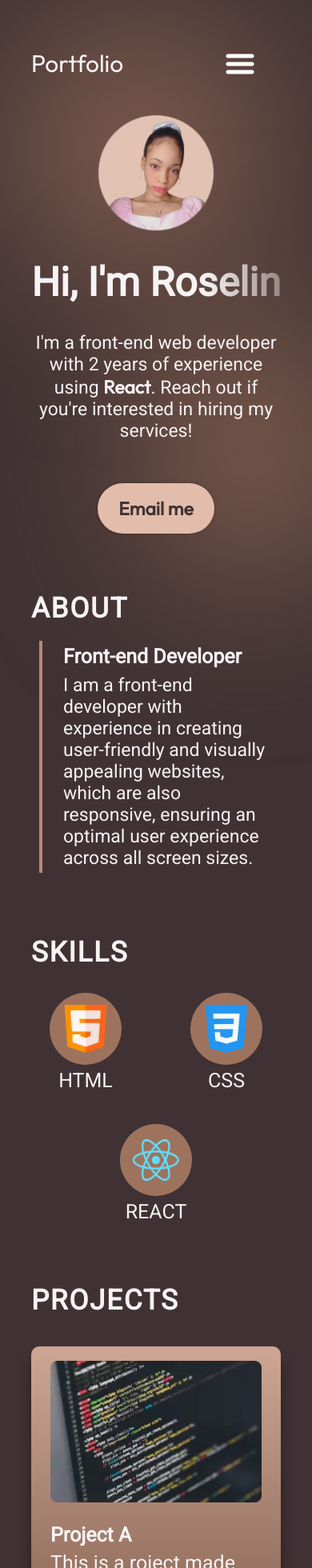
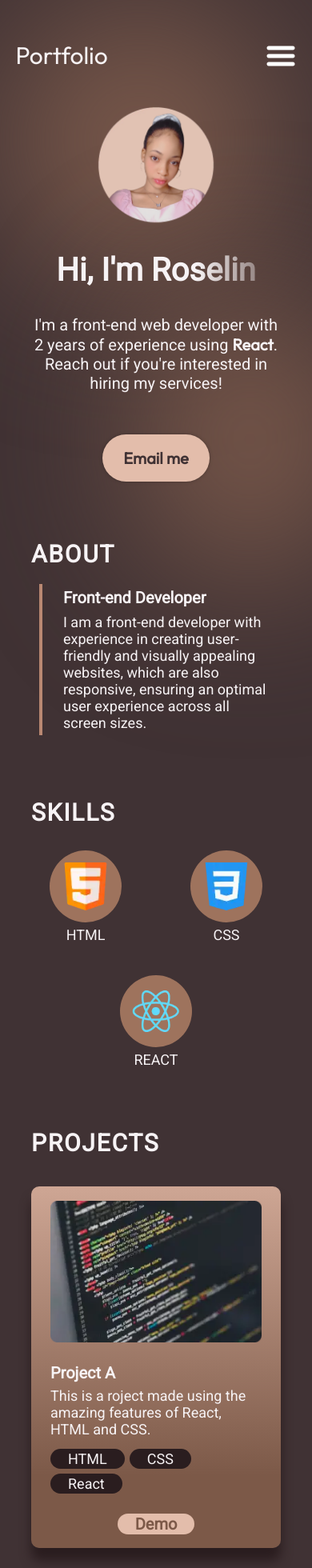
Before and after one commit to react2rosie/portfolio, a React (Vite) app: page / in a window 390 px wide. Shown: the top 1960 px of the page at 80% size. Built offline with nearby package versions, Linux system fonts and the light colour scheme.

Commit message:
resized texts

```diff
--- a/src/components/About/About.module.css
+++ b/src/components/About/About.module.css
@@ -115,7 +115,14 @@
     box-shadow: none;
     margin: 0px 10%;
     h2 {
+      font-size: 30px;
       margin-bottom: 20px;
+    }
+    h3 {
+      font-size: 20px;
+    }
+    p {
+      font-size: 18px;
     }
   }
 
--- a/src/components/Hero/Hero.module.css
+++ b/src/components/Hero/Hero.module.css
@@ -106,13 +106,13 @@
     align-items: center;
     text-align: center;
     h1 {
-      font-size: 50px;
+      font-size: 40px;
     }
     p {
-      font-size: 23px;
+      font-size: 20px;
     }
     a {
-      font-size: 23px;
+      font-size: 20px;
     }
   }
   .img {
--- a/src/components/Navbar/Navbar.module.css
+++ b/src/components/Navbar/Navbar.module.css
@@ -43,14 +43,14 @@
 
 @media screen and (max-width: 830px) {
   .navbar {
-    flex-direction: column;
     align-items: start;
+    padding-top: 50px;
+    margin: 0 5%;
   }
 
   .menu {
     position: absolute;
     right: 0;
-    margin-right: 10%;
     flex-direction: column;
     align-items: flex-end;
     gap: 11px;
@@ -76,6 +76,9 @@
     );
     padding: 24px 33px;
     box-shadow: 0 0 4px 0 rgba(0, 0, 0, 0.25);
+    a {
+      font-size: 20px;
+    }
   }
   .menuOpen {
     display: flex;
--- a/src/components/Projects/ProjectCard.module.css
+++ b/src/components/Projects/ProjectCard.module.css
@@ -68,3 +68,19 @@
     color: var(--color-text);
   }
 }
+@media screen and (max-width: 830px) {
+  .container {
+    h3 {
+      font-size: 20px;
+    }
+    p {
+      font-size: 18px;
+    }
+    li {
+      font-size: 18px;
+    }
+    a {
+      font-size: 20px;
+    }
+  }
+}
--- a/src/components/Projects/Projects.module.css
+++ b/src/components/Projects/Projects.module.css
@@ -21,3 +21,10 @@
   width: 100%;
   gap: 15px;
 }
+@media screen and (max-width: 830px) {
+  .container {
+    h2 {
+      font-size: 30px;
+    }
+  }
+}
--- a/src/components/Skills/Skills.module.css
+++ b/src/components/Skills/Skills.module.css
@@ -43,7 +43,7 @@
   }
 }
 
-@media screen and (max-width: 400px) {
+@media screen and (max-width: 700px) {
   .imgContainer {
     width: 90px;
     height: 90px;
@@ -52,4 +52,12 @@
       width: 60px;
     }
   }
+  .container {
+    p {
+      font-size: 18px;
+    }
+    h2 {
+      font-size: 30px;
+    }
+  }
 }
```
